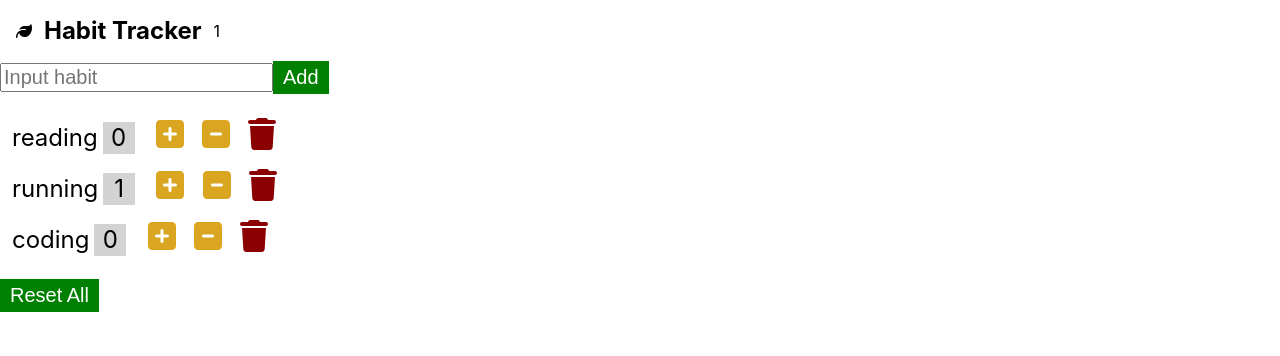
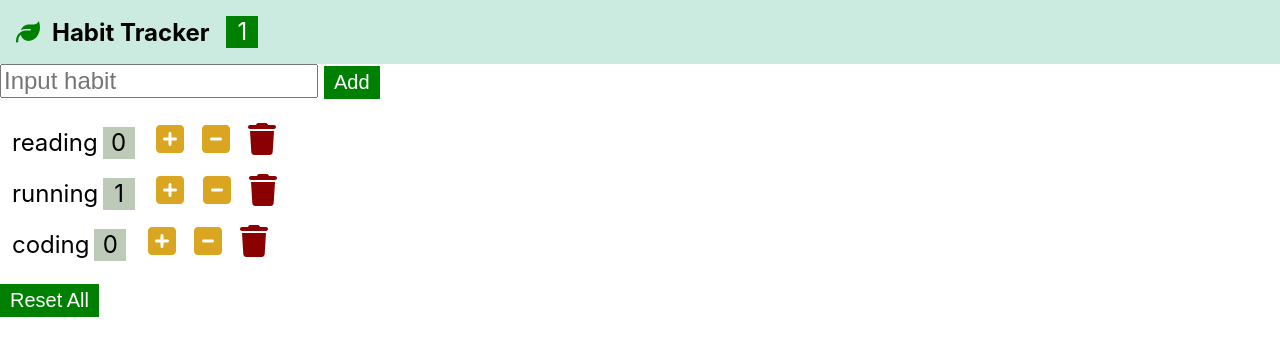
Before and after one commit to mintlib66/habit-tracker, a React (Create React App) app: page / in a window 1280 px wide. Shown: the top 356 px of the page. Built offline with nearby package versions, Linux system fonts and the light colour scheme.

Commit message:
리팩토링 + 입력 필드 추가

```diff
--- a/src/App.css
+++ b/src/App.css
@@ -3,18 +3,41 @@ button {
   border: 0;
   cursor: pointer;
 }
-main {
-  padding: 0.5em;
-}
+
+/* nav bar */
 .nav-box {
   display: flex;
   align-items: center;
   padding: 1em;
+  background-color: rgb(204, 235, 224);
+}
+.nav-logo {
+  font-size: 1.5rem;
+  color: green;
 }
 .nav-title {
   margin: 0 0.5em;
 }
+.nav-count {
+  display: inline-block;
+  text-align: center;
+  font-size: 1.5rem;
+  width: 2rem;
+  height: 2rem;
+  line-height: 2rem;
+  margin-left: 0.2em;
+  margin-right: 0.5em;
+  background: green;
+  color: #fff;
+}
 
+/* add form */
+.add-input {
+  margin-right: 0.25em;
+  font-size: 1.5rem;
+}
+
+/* habits */
 .habit-input {
   font-size: 1.25rem;
 }
@@ -32,6 +55,7 @@ main {
   padding: 0.25em 0.5em;
   list-style: none;
 }
+
 .habit-count {
   display: inline-block;
   text-align: center;
@@ -41,7 +65,7 @@ main {
   line-height: 2rem;
   margin-left: 0.2em;
   margin-right: 0.5em;
-  background: rgb(211, 211, 211);
+  background: rgb(189, 202, 183);
 }
 .habit-button {
   font-size: 2rem;
--- a/src/app.jsx
+++ b/src/app.jsx
@@ -1,12 +1,10 @@
 import './app.css'
 import { Component } from 'react'
 import Navbar from './components/navbar'
-import InputField from './components/inputfield'
 import Habits from './components/habits'
 
 class App extends Component {
   state = {
-    input: '',
     habits: [
       { id: 0, name: 'reading', count: 0 },
       { id: 1, name: 'running', count: 1 },
@@ -14,33 +12,51 @@ class App extends Component {
     ],
   }
 
-  handleIncrement = habits => {
+  handleIncrement = habit => {
+    let habits = [...this.state.habits]
+    const index = habits.indexOf(habit)
+    habits[index].count++
     this.setState({ habits })
   }
-  handleDecrement = habits => {
+  handleDecrement = habit => {
+    let habits = [...this.state.habits]
+    const index = habits.indexOf(habit)
+    if (habits[index].count > 0) {
+      habits[index].count--
+    }
     this.setState({ habits })
   }
-
-  handleDelete = habits => {
+  handleDelete = habit => {
+    let habits = this.state.habits.filter(item => item.id !== habit.id)
     this.setState({ habits })
   }
-  handleReset = habits => {
+  handleAdd = name => {
+    const habits = [...this.state.habits, { id: Date.now(), name, count: 0 }]
+    this.setState({ habits })
+  }
+  handleReset = () => {
+    let habits = [...this.state.habits]
+    habits = habits.map(item => {
+      item.count = 0
+      return item
+    })
     this.setState({ habits })
   }
 
   render() {
     return (
       <>
-        <Navbar habits={this.state.habits}>Habit Tracker</Navbar>
-        <InputField></InputField>
+        <Navbar
+          totalCount={this.state.habits.filter(item => item.count > 0).length}
+        >
+          Habit Tracker
+        </Navbar>
         <Habits
-          title="like"
-          input={this.state.input}
           habits={this.state.habits}
           onIncrement={this.handleIncrement}
           onDecrement={this.handleDecrement}
+          onDelete={this.handleDelete}
           onAdd={this.handleAdd}
-          onDelete={this.handleDelete}
           onReset={this.handleReset}
         ></Habits>
       </>
--- /dev/null
+++ b/src/components/addform.jsx
@@ -0,0 +1,27 @@
+import React, { Component } from 'react'
+
+class AddForm extends Component {
+  inputRef = React.createRef()
+  onSubmit = event => {
+    event.preventDefault()
+    const name = this.inputRef.current.value
+    name && this.props.onAdd(name)
+    this.inputRef.current.value = ''
+  }
+
+  render() {
+    return (
+      <form className="add-form" onSubmit={this.onSubmit}>
+        <input
+          ref={this.inputRef}
+          type="text"
+          placeholder="Input habit"
+          className="add-input"
+        />
+        <button className="habit-btn add-btn">Add</button>
+      </form>
+    )
+  }
+}
+
+export default AddForm
--- a/src/components/habits.jsx
+++ b/src/components/habits.jsx
@@ -1,41 +1,28 @@
 import React, { Component } from 'react'
+import AddForm from './addform'
 import Habit from './habit'
 
 class Habits extends Component {
   handleIncrement = habit => {
-    console.log(`handleIncrement ${habit.name}`)
-    let habits = [...this.props.habits]
-    const index = habits.indexOf(habit)
-    habits[index].count++
-    this.props.onIncrement(this.props.habits)
+    this.props.onIncrement(habit)
   }
   handleDecrement = habit => {
-    console.log(`handleDecrement${habit}`)
-    let habits = [...this.props.habits]
-    const index = habits.indexOf(habit)
-    if (habits[index].count > 0) {
-      habits[index].count--
-    }
-    this.props.onDecrement(this.props.habits)
+    this.props.onDecrement(habit)
   }
   handleDelete = habit => {
-    console.log(`handleDelete${habit}`)
-    let habits = this.props.habits.filter(item => item.id !== habit.id)
-    this.props.onDelete(habits)
+    this.props.onDelete(habit)
   }
-  handleReset = () => {
-    console.log(`handleReset`)
-    let habits = [...this.props.habits]
-    habits = habits.map(item => {
-      item.count = 0
-      return item
-    })
-    this.props.onReset(habits)
+  handleAdd = name => {
+    this.props.onAdd(name)
+  }
+  handleReset = habit => {
+    this.props.onReset(habit)
   }
 
   render() {
     return (
       <>
+        <AddForm onAdd={this.handleAdd}></AddForm>
         <ul className="habit-list">
           {this.props.habits.map(habit => (
             <Habit
--- a/src/components/inputfield.jsx
+++ /dev/null
@@ -1,14 +0,0 @@
-import { Component } from 'react'
-
-class InputField extends Component {
-  render() {
-    return (
-      <div className="habit-top">
-        <input type="text" placeholder="Input habit" className="habit-input" />
-        <button className="habit-btn habit-add">Add</button>
-      </div>
-    )
-  }
-}
-
-export default InputField
--- a/src/components/navbar.jsx
+++ b/src/components/navbar.jsx
@@ -2,18 +2,12 @@ import { Component } from 'react'
 
 class Navbar extends Component {
   render() {
-    let count = this.props.habits.reduce((acc, item) => {
-      if (item.count > 0) {
-        acc++
-      }
-      return acc
-    }, 0)
     return (
       <nav>
         <div className="nav-box">
-          <i className="fa-solid fa-leaf"></i>
+          <i className="nav-logo fa-solid fa-leaf"></i>
           <h1 className="nav-title">Habit Tracker</h1>
-          <span className="nav-count">{count}</span>
+          <span className="nav-count">{this.props.totalCount}</span>
         </div>
       </nav>
     )
```
